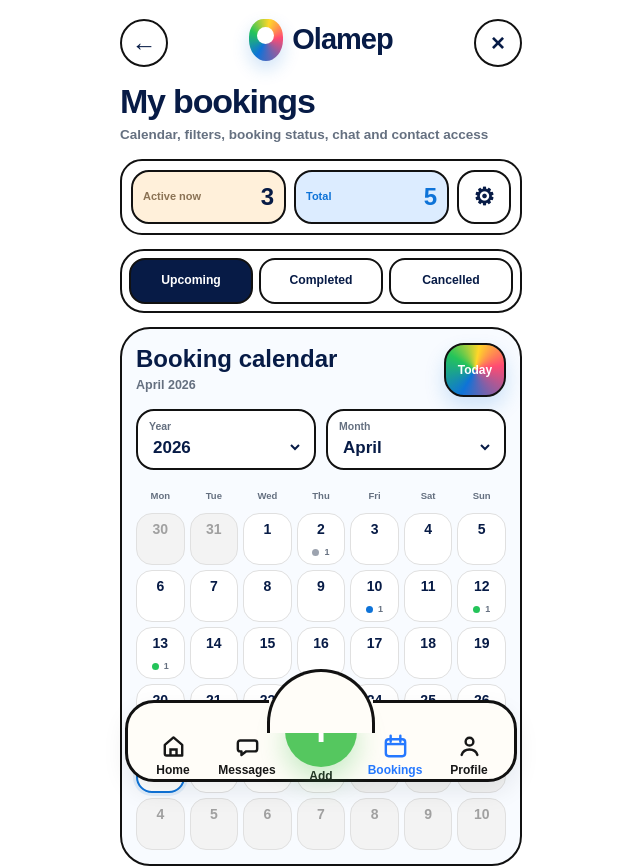
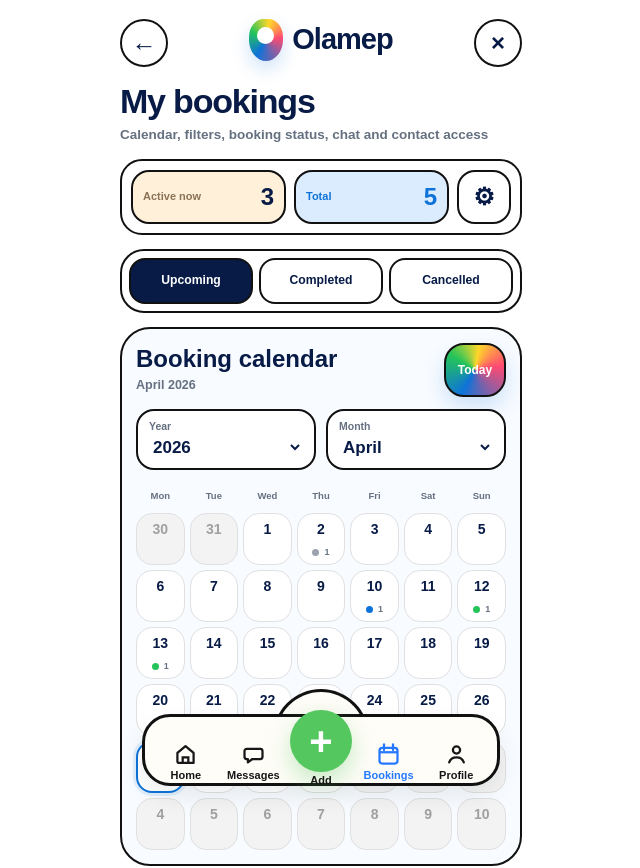
Before and after one commit to bellasalon4u-source/mapbookapp, a Next.js app: page /bookings in a window 1280 px wide. Shown: the top 868 px of the page, without its empty margins (319-959 px from the left). Built offline with nearby package versions, Linux system fonts and the light colour scheme.

Commit message:
git add components/common/BottomNav.tsx git commit -m "Fix bottom nav plus visibility and reduce size" git push

```diff
--- a/components/common/BottomNav.tsx
+++ b/components/common/BottomNav.tsx
@@ -173,7 +173,7 @@ function HomeIcon({ active }: { active: boolean }) {
   const color = active ? BRAND.green : BRAND.black;
 
   return (
-    <svg width="29" height="29" viewBox="0 0 24 24" fill="none">
+    <svg width="27" height="27" viewBox="0 0 24 24" fill="none">
       <path
         d="M4.8 10.6L12 4.5L19.2 10.6V19.5H6.3C5.5 19.5 4.8 18.8 4.8 18V10.6Z"
         stroke={color}
@@ -189,7 +189,7 @@ function CalendarIcon({ active }: { active: boolean }) {
   const color = active ? BRAND.blue : BRAND.black;
 
   return (
-    <svg width="29" height="29" viewBox="0 0 24 24" fill="none">
+    <svg width="27" height="27" viewBox="0 0 24 24" fill="none">
       <rect x="4" y="6" width="16" height="14" rx="2.4" stroke={color} strokeWidth="2" />
       <path d="M8 3V8" stroke={color} strokeWidth="2" strokeLinecap="round" />
       <path d="M16 3V8" stroke={color} strokeWidth="2" strokeLinecap="round" />
@@ -202,7 +202,7 @@ function MessageIcon({ active }: { active: boolean }) {
   const color = active ? BRAND.green : BRAND.black;
 
   return (
-    <svg width="29" height="29" viewBox="0 0 24 24" fill="none">
+    <svg width="27" height="27" viewBox="0 0 24 24" fill="none">
       <path
         d="M6 7H18C19.1046 7 20 7.89543 20 9V14C20 15.1046 19.1046 16 18 16H11L7 19V16H6C4.89543 16 4 15.1046 4 14V9C4 7.89543 4.89543 7 6 7Z"
         stroke={color}
@@ -217,7 +217,7 @@ function ProfileIcon({ active }: { active: boolean }) {
   const color = active ? BRAND.green : BRAND.black;
 
   return (
-    <svg width="29" height="29" viewBox="0 0 24 24" fill="none">
+    <svg width="27" height="27" viewBox="0 0 24 24" fill="none">
       <circle cx="12" cy="8" r="3.2" stroke={color} strokeWidth="2" />
       <path
         d="M5.5 19C6.5 15.8 8.8 14.5 12 14.5C15.2 14.5 17.5 15.8 18.5 19"
@@ -233,7 +233,7 @@ function ClientsIcon({ active }: { active: boolean }) {
   const color = active ? BRAND.green : BRAND.black;
 
   return (
-    <svg width="29" height="29" viewBox="0 0 24 24" fill="none">
+    <svg width="27" height="27" viewBox="0 0 24 24" fill="none">
       <rect x="5" y="7" width="14" height="11" rx="2.4" stroke={color} strokeWidth="2" />
       <path
         d="M9 7V5.8C9 4.8 9.8 4 10.8 4H13.2C14.2 4 15 4.8 15 5.8V7"
@@ -461,7 +461,7 @@ export default function BottomNav({ active: activeProp, onAddClick }: BottomNavP
             display: 'flex',
             alignItems: 'flex-end',
             justifyContent: 'center',
-            padding: '0 22px 118px',
+            padding: '0 22px 108px',
             boxSizing: 'border-box',
           }}
         >
@@ -469,10 +469,10 @@ export default function BottomNav({ active: activeProp, onAddClick }: BottomNavP
             onClick={(event) => event.stopPropagation()}
             style={{
               width: '100%',
-              maxWidth: 390,
+              maxWidth: 370,
               background: '#ffffff',
               border: `3px solid ${BRAND.border}`,
-              borderRadius: 28,
+              borderRadius: 26,
               overflow: 'hidden',
               boxShadow: '0 20px 44px rgba(0,0,0,0.22)',
             }}
@@ -489,7 +489,7 @@ export default function BottomNav({ active: activeProp, onAddClick }: BottomNavP
                 onClick={handleCreateAd}
                 style={addTileStyle('#ffe44d', BRAND.black, true)}
               >
-                <span style={{ fontSize: 34 }}>📣</span>
+                <span style={{ fontSize: 32 }}>📣</span>
                 <span>{addText.ad}</span>
               </button>
 
@@ -498,7 +498,7 @@ export default function BottomNav({ active: activeProp, onAddClick }: BottomNavP
                 onClick={handleCreateService}
                 style={addTileStyle('#41c83f', '#ffffff', true)}
               >
-                <span style={{ fontSize: 40, lineHeight: 1 }}>+</span>
+                <span style={{ fontSize: 38, lineHeight: 1 }}>+</span>
                 <span>{addText.service}</span>
               </button>
 
@@ -510,10 +510,10 @@ export default function BottomNav({ active: activeProp, onAddClick }: BottomNavP
                 <span
                   style={{
                     position: 'absolute',
-                    top: 12,
-                    right: 12,
-                    minWidth: 42,
-                    height: 30,
+                    top: 10,
+                    right: 10,
+                    minWidth: 38,
+                    height: 28,
                     borderRadius: 999,
                     border: `3px solid ${BRAND.border}`,
                     background: '#ffffff',
@@ -521,13 +521,13 @@ export default function BottomNav({ active: activeProp, onAddClick }: BottomNavP
                     display: 'flex',
                     alignItems: 'center',
                     justifyContent: 'center',
-                    fontSize: 14,
+                    fontSize: 13,
                     fontWeight: 900,
                   }}
                 >
                   £1
                 </span>
-                <span style={{ fontSize: 40, lineHeight: 1 }}>%</span>
+                <span style={{ fontSize: 38, lineHeight: 1 }}>%</span>
                 <span>{addText.deal}</span>
               </button>
             </div>
@@ -537,11 +537,11 @@ export default function BottomNav({ active: activeProp, onAddClick }: BottomNavP
               onClick={() => setAddMenuOpen(false)}
               style={{
                 width: '100%',
-                minHeight: 58,
+                minHeight: 54,
                 border: 'none',
                 background: '#ffffff',
                 color: BRAND.black,
-                fontSize: 19,
+                fontSize: 18,
                 fontWeight: 900,
                 cursor: 'pointer',
               }}
@@ -556,48 +556,40 @@ export default function BottomNav({ active: activeProp, onAddClick }: BottomNavP
         style={{
           position: 'fixed',
           left: '50%',
-          bottom: 'calc(18px + env(safe-area-inset-bottom))',
+          bottom: 'calc(14px + env(safe-area-inset-bottom))',
           transform: shouldShowNav
             ? 'translateX(-50%) translateY(0)'
-            : 'translateX(-50%) translateY(130px)',
+            : 'translateX(-50%) translateY(120px)',
           opacity: shouldShowNav ? 1 : 0,
-          width: 'calc(100% - 44px)',
-          maxWidth: 392,
+          width: 'calc(100% - 58px)',
+          maxWidth: 358,
           zIndex: 1200,
           pointerEvents: shouldShowNav ? 'auto' : 'none',
           transition: 'transform 0.34s ease, opacity 0.22s ease',
         }}
       >
-        <div style={{ position: 'relative', height: 82 }}>
+        <div
+          style={{
+            position: 'relative',
+            height: 72,
+            overflow: 'visible',
+          }}
+        >
           <div
             style={{
               position: 'absolute',
               left: '50%',
-              top: -1,
+              top: -25,
               transform: 'translateX(-50%)',
-              width: 104,
-              height: 30,
-              background: BRAND.cream,
-              zIndex: 3,
-              pointerEvents: 'none',
-            }}
-          />
-
-          <div
-            style={{
-              position: 'absolute',
-              left: '50%',
-              top: -31,
-              transform: 'translateX(-50%)',
-              width: 108,
-              height: 64,
+              width: 96,
+              height: 54,
               borderTopLeftRadius: 999,
               borderTopRightRadius: 999,
               borderTop: `3px solid ${BRAND.border}`,
               borderLeft: `3px solid ${BRAND.border}`,
               borderRight: `3px solid ${BRAND.border}`,
               background: BRAND.cream,
-              zIndex: 4,
+              zIndex: 1,
               pointerEvents: 'none',
               boxSizing: 'border-box',
             }}
@@ -609,12 +601,12 @@ export default function BottomNav({ active: activeProp, onAddClick }: BottomNavP
               inset: 0,
               background: BRAND.cream,
               border: `3px solid ${BRAND.border}`,
-              borderRadius: 29,
+              borderRadius: 28,
               boxShadow: '0 10px 24px rgba(15,23,42,0.08)',
               display: 'grid',
               gridTemplateColumns: 'repeat(5, minmax(0, 1fr))',
               alignItems: 'center',
-              padding: '10px 8px 6px',
+              padding: '8px 7px 5px',
               boxSizing: 'border-box',
               zIndex: 2,
               overflow: 'visible',
@@ -644,27 +636,29 @@ export default function BottomNav({ active: activeProp, onAddClick }: BottomNavP
                       justifyContent: 'flex-start',
                       gap: 0,
                       position: 'relative',
-                      zIndex: 8,
-                      height: 82,
+                      zIndex: 30,
+                      height: 72,
                       minWidth: 0,
                       overflow: 'visible',
                     }}
                   >
                     <span
                       style={{
-                        width: 72,
-                        height: 72,
+                        position: 'relative',
+                        zIndex: 40,
+                        width: 62,
+                        height: 62,
                         borderRadius: '50%',
                         background: BRAND.green,
                         color: '#ffffff',
                         display: 'inline-flex',
                         alignItems: 'center',
                         justifyContent: 'center',
-                        fontSize: 44,
+                        fontSize: 40,
                         fontWeight: 900,
                         lineHeight: 1,
-                        boxShadow: '0 12px 28px rgba(85,199,95,0.34)',
-                        transform: 'translateY(-18px)',
+                        boxShadow: '0 10px 24px rgba(85,199,95,0.34)',
+                        transform: 'translateY(-15px)',
                         flexShrink: 0,
                       }}
                     >
@@ -674,12 +668,14 @@ export default function BottomNav({ active: activeProp, onAddClick }: BottomNavP
                     <span
                       title={label}
                       style={{
-                        marginTop: -15,
+                        position: 'relative',
+                        zIndex: 40,
+                        marginTop: -12,
                         width: '100%',
-                        maxWidth: 78,
+                        maxWidth: 72,
                         display: 'block',
                         textAlign: 'center',
-                        fontSize: language === 'RU' || language === 'UA' ? 10.5 : 12,
+                        fontSize: language === 'RU' || language === 'UA' ? 10 : 11,
                         fontWeight: 900,
                         color: isActive ? activeColor : BRAND.black,
                         lineHeight: 1.05,
@@ -704,20 +700,20 @@ export default function BottomNav({ active: activeProp, onAddClick }: BottomNavP
                     background: 'transparent',
                     padding: 0,
                     cursor: 'pointer',
-                    height: 64,
+                    height: 58,
                     display: 'flex',
                     flexDirection: 'column',
                     alignItems: 'center',
                     justifyContent: 'center',
-                    gap: 3,
+                    gap: 2,
                     position: 'relative',
                     minWidth: 0,
-                    zIndex: 6,
+                    zIndex: 8,
                   }}
                 >
                   <span
                     style={{
-                      height: 30,
+                      height: 28,
                       display: 'inline-flex',
                       alignItems: 'center',
                       justifyContent: 'center',
@@ -730,15 +726,15 @@ export default function BottomNav({ active: activeProp, onAddClick }: BottomNavP
                     <span
                       style={{
                         position: 'absolute',
-                        top: 0,
-                        right: '16%',
-                        minWidth: 22,
-                        height: 22,
+                        top: -1,
+                        right: '14%',
+                        minWidth: 21,
+                        height: 21,
                         padding: '0 5px',
                         borderRadius: 999,
                         background: BRAND.pink,
                         color: '#ffffff',
-                        fontSize: 11,
+                        fontSize: 10,
                         fontWeight: 900,
                         display: 'inline-flex',
                         alignItems: 'center',
@@ -755,7 +751,7 @@ export default function BottomNav({ active: activeProp, onAddClick }: BottomNavP
                     title={label}
                     style={{
                       width: '100%',
-                      maxWidth: 74,
+                      maxWidth: 66,
                       display: 'block',
                       textAlign: 'center',
                       fontSize:
@@ -764,8 +760,8 @@ export default function BottomNav({ active: activeProp, onAddClick }: BottomNavP
                         language === 'DE' ||
                         language === 'IT' ||
                         language === 'FR'
-                          ? 10.5
-                          : 12,
+                          ? 10
+                          : 11,
                       fontWeight: 900,
                       color: isActive ? activeColor : BRAND.black,
                       lineHeight: 1.05,
@@ -788,12 +784,12 @@ export default function BottomNav({ active: activeProp, onAddClick }: BottomNavP
 
 function addTileStyle(bg: string, color: string, withRightBorder: boolean): CSSProperties {
   return {
-    minHeight: 112,
+    minHeight: 104,
     border: 'none',
     borderRight: withRightBorder ? `3px solid ${BRAND.border}` : 'none',
     background: bg,
     color,
-    fontSize: 17,
+    fontSize: 16,
     fontWeight: 900,
     cursor: 'pointer',
     position: 'relative',
@@ -801,6 +797,6 @@ function addTileStyle(bg: string, color: string, withRightBorder: boolean): CSSP
     flexDirection: 'column',
     alignItems: 'center',
     justifyContent: 'center',
-    gap: 10,
+    gap: 9,
   };
 }
```
